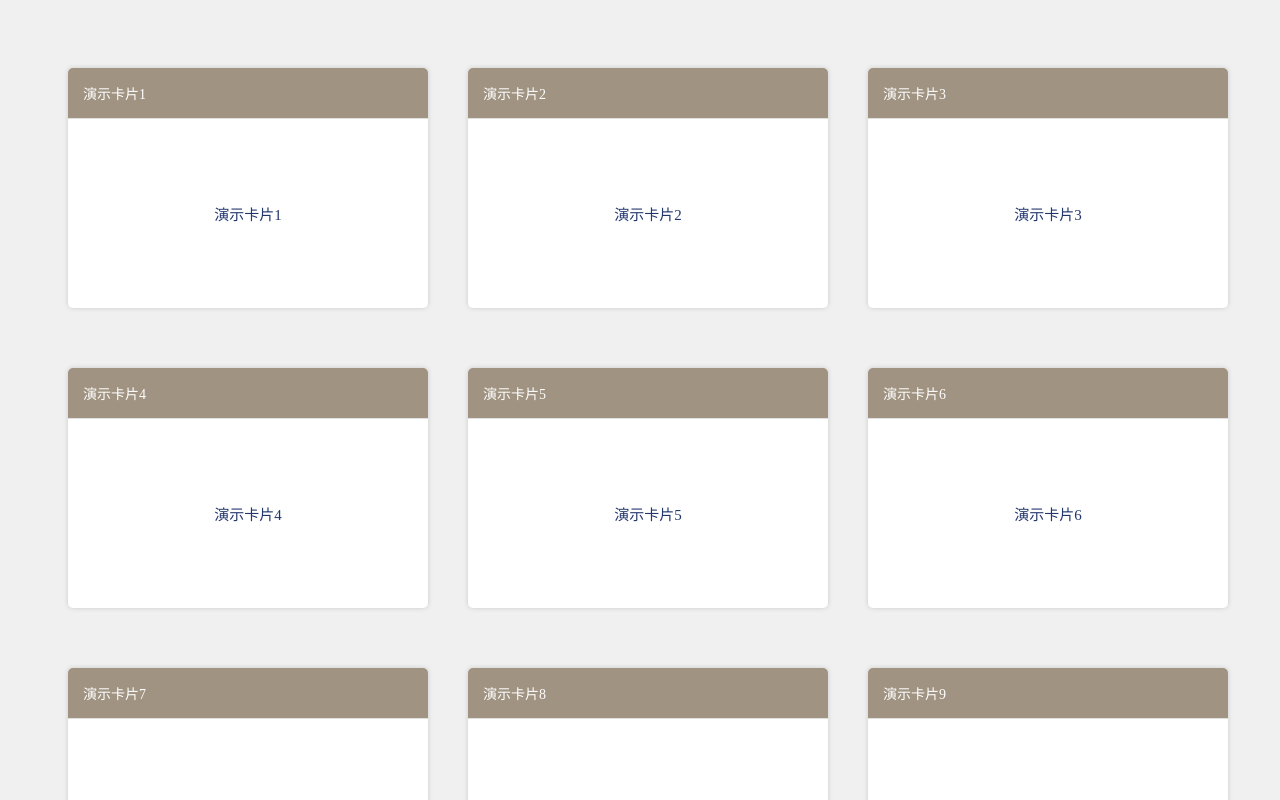
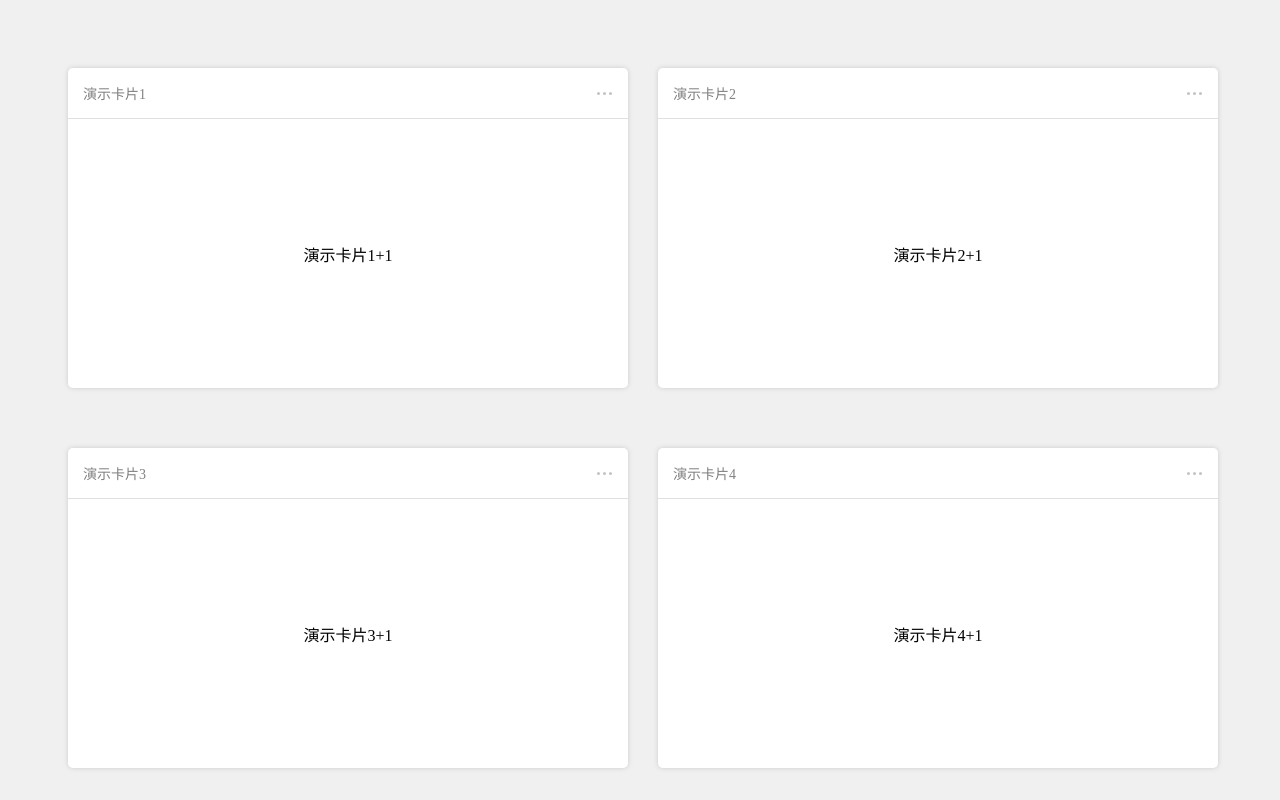
Before and after one commit to dwanda/dragComponent, a Vue app: page / in a window 1280 px wide. Shown: the top 800 px of the page. Built offline with nearby package versions, Linux system fonts and the light colour scheme.

Commit message:
fix example problems

```diff
--- a/examples/App.vue
+++ b/examples/App.vue
@@ -5,8 +5,8 @@
 </template>
 
 <script>
-// import example from './components/example1.vue'
-import example from './components/example2.vue'
+import example from './components/example1.vue'
+// import example from './components/example2.vue'
 
 export default {
   name: 'app',
--- a/examples/components/childComponent/exampleChild1.vue
+++ b/examples/components/childComponent/exampleChild1.vue
@@ -1,6 +1,6 @@
 <template>
   <div class="contentBox">
-      {{itemData.name}}
+      {{itemData.name}}+1
   </div>
 </template>
 
--- a/examples/components/example1.vue
+++ b/examples/components/example1.vue
@@ -1,6 +1,6 @@
 <template>
   <div class="main">
-    <cardComponent :data="componentData">
+    <cardDragger :data="componentData">
       <template v-slot:header="slotProps">
         <div class="topMenuBox" >
           <div class="menuTitle" v-if="slotProps.item.name">{{slotProps.item.name}}</div>
@@ -12,12 +12,12 @@
           </div>
         </div>
       </template>
-    </cardComponent>
+    </cardDragger>
   </div>
 </template>
 
 <script>
-import { cardComponent } from '../../packages/index'
+import { cardDragger } from '../../packages/index'
 
 import exampleChild1 from "./childComponent/exampleChild1"
 
@@ -25,7 +25,7 @@ import exampleChild1 from "./childComponent/exampleChild1"
 export default {
   name: 'example1',
   components:{
-    cardComponent,
+    cardDragger,
     exampleChild1
   },
   data() {
@@ -60,7 +60,7 @@ export default {
     }
   },
   mounted(){
-    console.log(cardComponent)
+
   }
 }
 </script>
--- a/package.json
+++ b/package.json
@@ -1,6 +1,6 @@
 {
   "name": "carddragger",
-  "version": "0.2.4",
+  "version": "0.2.5",
   "private": false,
   "description": "基于vue的卡片拖拽排列组件",
   "main": "lib/carddragger.umd.min.js",
--- a/packages/card-dragger/src/card-dragger.vue
+++ b/packages/card-dragger/src/card-dragger.vue
@@ -54,7 +54,7 @@
             </div>
           </slot>
         </div>
-        <component :is="selectMenuData.componentData" :animationState='animationState' v-if="selectMenuData.componentData"></component>
+        <component :is="selectMenuData.componentData" :animationState='animationState' :itemData="selectMenuData" v-if="selectMenuData.componentData"></component>
         <slot name="content" v-bind:item="selectMenuData" v-else>
           <div class="d_emptyContent">
             卡片暂无内容
```
